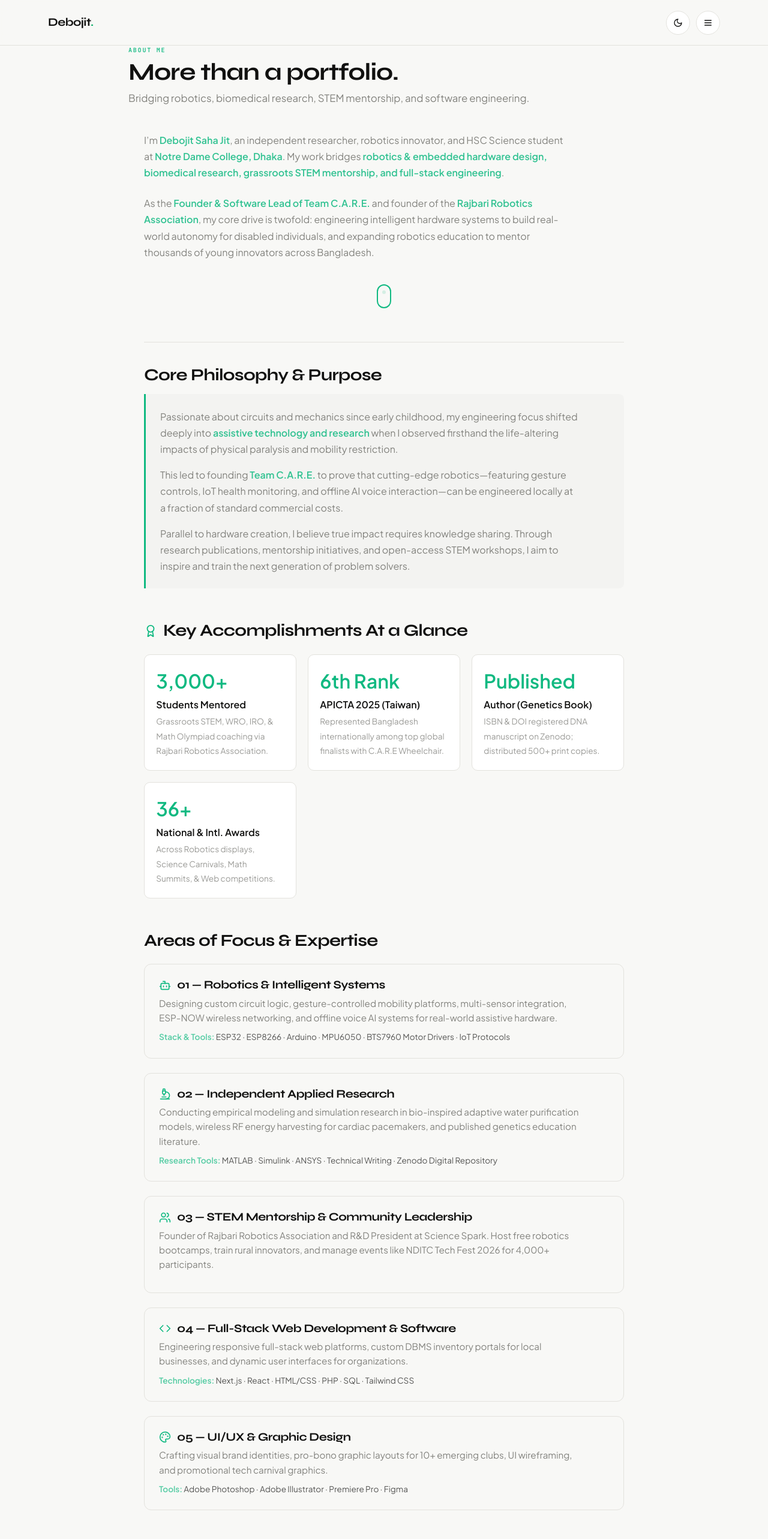
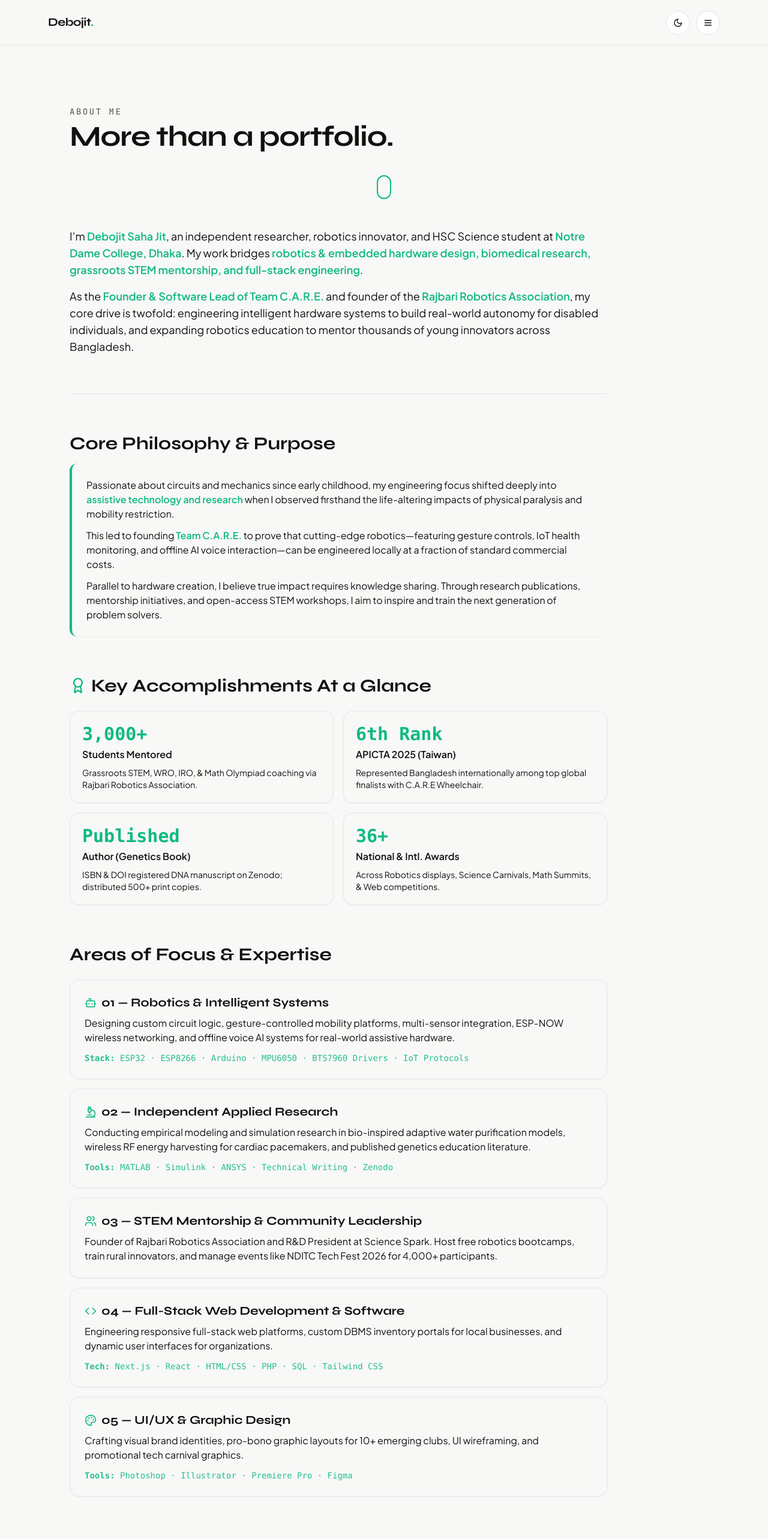
Before and after one commit to debojitsahajit09/my-portfolio, a Next.js app in the folder extracted/: page /about/bio in a window 1280 px wide. Shown: the top 2566 px of the page at 60% size. Built offline with nearby package versions, Linux system fonts and the light colour scheme.

Commit message:
Update page.tsx

```diff
--- a/extracted/app/about/bio/page.tsx
+++ b/extracted/app/about/bio/page.tsx
@@ -10,233 +10,199 @@ import {
 
 export default function BioPage() {
   return (
-    <main className="section" style={{ width: "100%", padding: "0 1.5rem" }}>
+    <main className="section min-h-screen py-10 px-4 md:px-8 max-w-6xl mx-auto">
+      <div className="wrap">
 
-      {/* ----------------- GLOBAL STYLES & ANIMATIONS ----------------- */}
-      <style>{`
-        @keyframes scrollDotFade {
+        {/* Header Section Matching Experience Page */}
+        <div className="mb-8">
+          <div className="eyebrow text-xs md:text-sm font-semibold tracking-widest uppercase mb-2 text-emerald-500">
+            ABOUT ME
+          </div>
+          <h1 className="title text-3xl md:text-5xl font-bold tracking-tight">
+            More than a portfolio.
+          </h1>
+        </div>
+
+        {/* Custom Mouse Scroll Animation */}
+        <div className="flex items-center justify-center my-10">
+          <div className="w-6 h-10 border-2 border-emerald-500 rounded-full flex justify-center p-1 relative">
+            <div className="w-1.5 h-2.5 bg-emerald-500 rounded-full animate-[fadeUp_1.5s_infinite]" />
+          </div>
+        </div>
+
+        {/* Tailwind Custom Keyframes Style for Bottom-to-Top Fade Animation */}
+        <style jsx>{`
+          @keyframes fadeUp {
             0% {
-            transform: translateY(10px);
+              opacity: 0;
+              transform: translateY(12px);
+            }
+            50% {
               opacity: 1;
             }
             100% {
-            transform: translateY(-10px);
               opacity: 0;
+              transform: translateY(0px);
             }
-        }
-        .scroll-dot-anim {
-          animation: scrollDotFade 1.6s infinite ease-in-out;
-        }
-        .green-bold strong, strong {
-          color: #10b981;
-          font-weight: 700;
           }
         `}</style>
 
-      {/* ----------------- SECTION 1: HERO / HEADER (WITH A BIT OF LEFT MARGIN) ----------------- */}
-      <div style={{
-        maxWidth: "900px",
-        margin: "0 auto 2.5rem auto",
-        paddingLeft: "1.5rem",
-        textAlign: "left"
-      }}>
-        <div className="eyebrow" style={{ color: "#10b981", fontWeight: "600" }}>
-          ABOUT ME
-        </div>
+        {/* Main Content Area */}
+        <div className="space-y-16 mt-12 max-w-4xl">
 
-        <h1 className="title" style={{ fontSize: "2.5rem", marginBottom: "0.5rem" }}>
-          More than a portfolio.
-        </h1>
+          {/* Intro Paragraphs */}
+          <div className="space-y-4 text-muted-foreground text-base md:text-lg leading-relaxed">
+            <p>
+              I’m <strong className="text-emerald-500 font-semibold">Debojit Saha Jit</strong>, an independent researcher, robotics innovator, and HSC Science student at <strong className="text-emerald-500 font-semibold">Notre Dame College, Dhaka</strong>. My work bridges <strong className="text-emerald-500 font-semibold">robotics & embedded hardware design, biomedical research, grassroots STEM mentorship, and full-stack engineering</strong>.
+            </p>
 
-        <p className="text" style={{ fontSize: "1.05rem", opacity: 0.85, marginBottom: "2rem" }}>
-          Bridging robotics, biomedical research, STEM mentorship, and software engineering.
+            <p>
+              As the <strong className="text-emerald-500 font-semibold">Founder & Software Lead of Team C.A.R.E.</strong> and founder of the <strong className="text-emerald-500 font-semibold">Rajbari Robotics Association</strong>, my core drive is twofold: engineering intelligent hardware systems to build real-world autonomy for disabled individuals, and expanding robotics education to mentor thousands of young innovators across Bangladesh.
             </p>
           </div>
 
-      {/* ----------------- REST OF THE CONTENT (CENTERED CONTAINER + LEFT ALIGNED TEXT) ----------------- */}
-      <div style={{
-        maxWidth: "800px",
-        margin: "0 auto",
-        textAlign: "left"
-      }}>
+          <hr className="border-border my-8" />
 
-        {/* ----------------- INTRO PARAGRAPHS ----------------- */}
-        <div className="green-bold" style={{ marginBottom: "2.5rem" }}>
-          <p className="text" style={{ fontSize: "1rem", opacity: 0.85, lineHeight: 1.7, marginBottom: "1.5rem" }}>
-            I’m <strong>Debojit Saha Jit</strong>, an independent researcher, robotics innovator, and HSC Science student at <strong>Notre Dame College, Dhaka</strong>. My work bridges <strong>robotics & embedded hardware design, biomedical research, grassroots STEM mentorship, and full-stack engineering</strong>.
-          </p>
-
-          <p className="text" style={{ fontSize: "1rem", opacity: 0.85, lineHeight: 1.7 }}>
-            As the <strong>Founder & Software Lead of Team C.A.R.E.</strong> and founder of the <strong>Rajbari Robotics Association</strong>, my core drive is twofold: engineering intelligent hardware systems to build real-world autonomy for disabled individuals, and expanding robotics education to mentor thousands of young innovators across Bangladesh.
-          </p>
-        </div>
-
-        {/* ----------------- SCROLL ANIMATION ICON (CENTERED IN BODY) ----------------- */}
-        <div style={{ display: "flex", justifyContent: "center", margin: "2.5rem 0 3.5rem 0" }}>
-          <div style={{
-            width: "24px",
-            height: "40px",
-            borderRadius: "20px",
-            border: "2px solid #10b981",
-            display: "flex",
-            justifyContent: "center",
-            alignItems: "center",
-            position: "relative"
-          }}>
-            <div className="scroll-dot-anim" style={{
-              width: "6px",
-              height: "6px",
-              borderRadius: "50%",
-              background: "#10b981"
-            }} />
-          </div>
-        </div>
-
-        <hr style={{ border: "none", borderTop: "1px solid var(--line, #e5e7eb)", margin: "2.5rem 0" }} />
-
-        {/* ----------------- SECTION 2: CORE PHILOSOPHY & PURPOSE ----------------- */}
-        <div style={{ marginBottom: "3.5rem" }}>
-          <h2 className="title" style={{ fontSize: "1.75rem", marginBottom: "1rem" }}>
+          {/* Section: Core Philosophy & Purpose */}
+          <section className="space-y-4">
+            <h2 className="text-2xl md:text-3xl font-bold">
               Core Philosophy & Purpose
             </h2>
 
-          <div className="green-bold" style={{
-            padding: "1.5rem",
-            borderLeft: "3px solid #10b981",
-            background: "var(--card-bg, rgba(0,0,0,0.02))",
-            borderRadius: "0 8px 8px 0"
-          }}>
-            <p className="text" style={{ fontSize: "1rem", opacity: 0.85, lineHeight: 1.7, marginBottom: "1rem" }}>
-              Passionate about circuits and mechanics since early childhood, my engineering focus shifted deeply into <strong>assistive technology and research</strong> when I observed firsthand the life-altering impacts of physical paralysis and mobility restriction.
+            <div className="p-5 md:p-6 rounded-xl bg-card border-l-4 border-emerald-500 text-card-foreground text-sm md:text-base leading-relaxed space-y-3 shadow-sm">
+              <p>
+                Passionate about circuits and mechanics since early childhood, my engineering focus shifted deeply into <strong className="text-emerald-500 font-semibold">assistive technology and research</strong> when I observed firsthand the life-altering impacts of physical paralysis and mobility restriction.
               </p>
-            <p className="text" style={{ fontSize: "1rem", opacity: 0.85, lineHeight: 1.7, marginBottom: "1rem" }}>
-              This led to founding <strong>Team C.A.R.E.</strong> to prove that cutting-edge robotics—featuring gesture controls, IoT health monitoring, and offline AI voice interaction—can be engineered locally at a fraction of standard commercial costs.
+              <p>
+                This led to founding <strong className="text-emerald-500 font-semibold">Team C.A.R.E.</strong> to prove that cutting-edge robotics—featuring gesture controls, IoT health monitoring, and offline AI voice interaction—can be engineered locally at a fraction of standard commercial costs.
               </p>
-            <p className="text" style={{ fontSize: "1rem", opacity: 0.85, lineHeight: 1.7, margin: 0 }}>
+              <p>
                 Parallel to hardware creation, I believe true impact requires knowledge sharing. Through research publications, mentorship initiatives, and open-access STEM workshops, I aim to inspire and train the next generation of problem solvers.
               </p>
             </div>
-        </div>
+          </section>
 
-        {/* ----------------- SECTION 3: CORE CAREER HIGHLIGHTS ----------------- */}
-        <div style={{ marginBottom: "3.5rem" }}>
-          <h2 className="title" style={{ fontSize: "1.75rem", marginBottom: "1.5rem", display: "flex", alignItems: "center", gap: "10px" }}>
-            <Award size={22} style={{ color: "#10b981" }} /> Key Accomplishments At a Glance
+          {/* Section: Key Accomplishments */}
+          <section className="space-y-6">
+            <h2 className="text-2xl md:text-3xl font-bold flex items-center gap-2">
+              <Award className="text-emerald-500" size={28} /> Key Accomplishments At a Glance
             </h2>
 
-          <div style={{ display: "grid", gridTemplateColumns: "repeat(auto-fit, minmax(220px, 1fr))", gap: "1.2rem" }}>
+            <div className="grid grid-cols-1 sm:grid-cols-2 gap-4">
 
-            <div style={{ padding: "1.2rem", border: "1px solid var(--line, #e5e7eb)", borderRadius: "10px", background: "var(--card, transparent)" }}>
-              <div style={{ fontSize: "2rem", fontWeight: 800, color: "#10b981" }}>3,000+</div>
-              <div style={{ fontWeight: 600, margin: "4px 0" }}>Students Mentored</div>
-              <p className="text" style={{ fontSize: "0.85rem", opacity: 0.7, margin: 0 }}>
+              <div className="p-5 rounded-2xl border bg-card text-card-foreground shadow-sm">
+                <div className="text-3xl font-extrabold text-emerald-500 font-mono">3,000+</div>
+                <div className="font-semibold text-base mt-1 mb-2">Students Mentored</div>
+                <p className="text-muted-foreground text-xs md:text-sm">
                   Grassroots STEM, WRO, IRO, & Math Olympiad coaching via Rajbari Robotics Association.
                 </p>
               </div>
 
-            <div style={{ padding: "1.2rem", border: "1px solid var(--line, #e5e7eb)", borderRadius: "10px", background: "var(--card, transparent)" }}>
-              <div style={{ fontSize: "2rem", fontWeight: 800, color: "#10b981" }}>6th Rank</div>
-              <div style={{ fontWeight: 600, margin: "4px 0" }}>APICTA 2025 (Taiwan)</div>
-              <p className="text" style={{ fontSize: "0.85rem", opacity: 0.7, margin: 0 }}>
+              <div className="p-5 rounded-2xl border bg-card text-card-foreground shadow-sm">
+                <div className="text-3xl font-extrabold text-emerald-500 font-mono">6th Rank</div>
+                <div className="font-semibold text-base mt-1 mb-2">APICTA 2025 (Taiwan)</div>
+                <p className="text-muted-foreground text-xs md:text-sm">
                   Represented Bangladesh internationally among top global finalists with C.A.R.E Wheelchair.
                 </p>
               </div>
 
-            <div style={{ padding: "1.2rem", border: "1px solid var(--line, #e5e7eb)", borderRadius: "10px", background: "var(--card, transparent)" }}>
-              <div style={{ fontSize: "2rem", fontWeight: 800, color: "#10b981" }}>Published</div>
-              <div style={{ fontWeight: 600, margin: "4px 0" }}>Author (Genetics Book)</div>
-              <p className="text" style={{ fontSize: "0.85rem", opacity: 0.7, margin: 0 }}>
+              <div className="p-5 rounded-2xl border bg-card text-card-foreground shadow-sm">
+                <div className="text-3xl font-extrabold text-emerald-500 font-mono">Published</div>
+                <div className="font-semibold text-base mt-1 mb-2">Author (Genetics Book)</div>
+                <p className="text-muted-foreground text-xs md:text-sm">
                   ISBN & DOI registered DNA manuscript on Zenodo; distributed 500+ print copies.
                 </p>
               </div>
 
-            <div style={{ padding: "1.2rem", border: "1px solid var(--line, #e5e7eb)", borderRadius: "10px", background: "var(--card, transparent)" }}>
-              <div style={{ fontSize: "2rem", fontWeight: 800, color: "#10b981" }}>36+</div>
-              <div style={{ fontWeight: 600, margin: "4px 0" }}>National & Intl. Awards</div>
-              <p className="text" style={{ fontSize: "0.85rem", opacity: 0.7, margin: 0 }}>
+              <div className="p-5 rounded-2xl border bg-card text-card-foreground shadow-sm">
+                <div className="text-3xl font-extrabold text-emerald-500 font-mono">36+</div>
+                <div className="font-semibold text-base mt-1 mb-2">National & Intl. Awards</div>
+                <p className="text-muted-foreground text-xs md:text-sm">
                   Across Robotics displays, Science Carnivals, Math Summits, & Web competitions.
                 </p>
               </div>
 
             </div>
-        </div>
+          </section>
 
-        {/* ----------------- SECTION 4: AREAS OF FOCUS ----------------- */}
-        <div style={{ marginBottom: "3.5rem" }}>
-          <h2 className="title" style={{ fontSize: "1.75rem", marginBottom: "1.5rem" }}>
+          {/* Section: Areas of Focus */}
+          <section className="space-y-6">
+            <h2 className="text-2xl md:text-3xl font-bold">
               Areas of Focus & Expertise
             </h2>
 
-          <div className="green-bold" style={{ display: "flex", flexDirection: "column", gap: "1.5rem" }}>
+            <div className="space-y-4">
 
-            {/* 01: Robotics & Hardware */}
-            <div style={{ padding: "1.5rem", border: "1px solid var(--line, #e5e7eb)", borderRadius: "12px" }}>
-              <div style={{ display: "flex", alignItems: "center", gap: "10px", marginBottom: "0.5rem" }}>
-                <Bot style={{ color: "#10b981" }} size={20} />
-                <h3 className="title" style={{ fontSize: "1.2rem", margin: 0 }}>01 — Robotics & Intelligent Systems</h3>
+              {/* 01: Robotics */}
+              <div className="p-5 md:p-6 rounded-2xl border bg-card text-card-foreground shadow-sm space-y-2">
+                <div className="flex items-center gap-2">
+                  <Bot className="text-emerald-500" size={20} />
+                  <h3 className="font-bold text-lg md:text-xl">01 — Robotics & Intelligent Systems</h3>
                 </div>
-              <p className="text" style={{ fontSize: "0.95rem", opacity: 0.85, lineHeight: 1.6, margin: "0 0 10px 0" }}>
+                <p className="text-muted-foreground text-sm md:text-base leading-relaxed">
                   Designing custom circuit logic, gesture-controlled mobility platforms, multi-sensor integration, ESP-NOW wireless networking, and offline voice AI systems for real-world assistive hardware.
                 </p>
-              <div style={{ fontSize: "0.85rem", opacity: 0.7 }}>
-                <strong>Stack & Tools:</strong> ESP32 · ESP8266 · Arduino · MPU6050 · BTS7960 Motor Drivers · IoT Protocols
+                <div className="text-xs md:text-sm text-emerald-500/90 font-mono pt-1">
+                  <strong>Stack:</strong> ESP32 · ESP8266 · Arduino · MPU6050 · BTS7960 Drivers · IoT Protocols
                 </div>
               </div>
 
-            {/* 02: Independent Applied Research */}
-            <div style={{ padding: "1.5rem", border: "1px solid var(--line, #e5e7eb)", borderRadius: "12px" }}>
-              <div style={{ display: "flex", alignItems: "center", gap: "10px", marginBottom: "0.5rem" }}>
-                <Microscope style={{ color: "#10b981" }} size={20} />
-                <h3 className="title" style={{ fontSize: "1.2rem", margin: 0 }}>02 — Independent Applied Research</h3>
+              {/* 02: Applied Research */}
+              <div className="p-5 md:p-6 rounded-2xl border bg-card text-card-foreground shadow-sm space-y-2">
+                <div className="flex items-center gap-2">
+                  <Microscope className="text-emerald-500" size={20} />
+                  <h3 className="font-bold text-lg md:text-xl">02 — Independent Applied Research</h3>
                 </div>
-              <p className="text" style={{ fontSize: "0.95rem", opacity: 0.85, lineHeight: 1.6, margin: "0 0 10px 0" }}>
+                <p className="text-muted-foreground text-sm md:text-base leading-relaxed">
                   Conducting empirical modeling and simulation research in bio-inspired adaptive water purification models, wireless RF energy harvesting for cardiac pacemakers, and published genetics education literature.
                 </p>
-              <div style={{ fontSize: "0.85rem", opacity: 0.7 }}>
-                <strong>Research Tools:</strong> MATLAB · Simulink · ANSYS · Technical Writing · Zenodo Digital Repository
+                <div className="text-xs md:text-sm text-emerald-500/90 font-mono pt-1">
+                  <strong>Tools:</strong> MATLAB · Simulink · ANSYS · Technical Writing · Zenodo
                 </div>
               </div>
 
-            {/* 03: Mentorship & Leadership */}
-            <div style={{ padding: "1.5rem", border: "1px solid var(--line, #e5e7eb)", borderRadius: "12px" }}>
-              <div style={{ display: "flex", alignItems: "center", gap: "10px", marginBottom: "0.5rem" }}>
-                <Users style={{ color: "#10b981" }} size={20} />
-                <h3 className="title" style={{ fontSize: "1.2rem", margin: 0 }}>03 — STEM Mentorship & Community Leadership</h3>
+              {/* 03: Mentorship */}
+              <div className="p-5 md:p-6 rounded-2xl border bg-card text-card-foreground shadow-sm space-y-2">
+                <div className="flex items-center gap-2">
+                  <Users className="text-emerald-500" size={20} />
+                  <h3 className="font-bold text-lg md:text-xl">03 — STEM Mentorship & Community Leadership</h3>
                 </div>
-              <p className="text" style={{ fontSize: "0.95rem", opacity: 0.85, lineHeight: 1.6, margin: "0 0 10px 0" }}>
+                <p className="text-muted-foreground text-sm md:text-base leading-relaxed">
                   Founder of Rajbari Robotics Association and R&D President at Science Spark. Host free robotics bootcamps, train rural innovators, and manage events like NDITC Tech Fest 2026 for 4,000+ participants.
                 </p>
               </div>
 
-            {/* 04: Full-Stack Web Development */}
-            <div style={{ padding: "1.5rem", border: "1px solid var(--line, #e5e7eb)", borderRadius: "12px" }}>
-              <div style={{ display: "flex", alignItems: "center", gap: "10px", marginBottom: "0.5rem" }}>
-                <Code style={{ color: "#10b981" }} size={20} />
-                <h3 className="title" style={{ fontSize: "1.2rem", margin: 0 }}>04 — Full-Stack Web Development & Software</h3>
+              {/* 04: Full-Stack Web */}
+              <div className="p-5 md:p-6 rounded-2xl border bg-card text-card-foreground shadow-sm space-y-2">
+                <div className="flex items-center gap-2">
+                  <Code className="text-emerald-500" size={20} />
+                  <h3 className="font-bold text-lg md:text-xl">04 — Full-Stack Web Development & Software</h3>
                 </div>
-              <p className="text" style={{ fontSize: "0.95rem", opacity: 0.85, lineHeight: 1.6, margin: "0 0 10px 0" }}>
+                <p className="text-muted-foreground text-sm md:text-base leading-relaxed">
                   Engineering responsive full-stack web platforms, custom DBMS inventory portals for local businesses, and dynamic user interfaces for organizations.
                 </p>
-              <div style={{ fontSize: "0.85rem", opacity: 0.7 }}>
-                <strong>Technologies:</strong> Next.js · React · HTML/CSS · PHP · SQL · Tailwind CSS
+                <div className="text-xs md:text-sm text-emerald-500/90 font-mono pt-1">
+                  <strong>Tech:</strong> Next.js · React · HTML/CSS · PHP · SQL · Tailwind CSS
                 </div>
               </div>
 
-            {/* 05: UI/UX & Graphic Design */}
-            <div style={{ padding: "1.5rem", border: "1px solid var(--line, #e5e7eb)", borderRadius: "12px" }}>
-              <div style={{ display: "flex", alignItems: "center", gap: "10px", marginBottom: "0.5rem" }}>
-                <Palette style={{ color: "#10b981" }} size={20} />
-                <h3 className="title" style={{ fontSize: "1.2rem", margin: 0 }}>05 — UI/UX & Graphic Design</h3>
+              {/* 05: UI/UX & Design */}
+              <div className="p-5 md:p-6 rounded-2xl border bg-card text-card-foreground shadow-sm space-y-2">
+                <div className="flex items-center gap-2">
+                  <Palette className="text-emerald-500" size={20} />
+                  <h3 className="font-bold text-lg md:text-xl">05 — UI/UX & Graphic Design</h3>
                 </div>
-              <p className="text" style={{ fontSize: "0.95rem", opacity: 0.85, lineHeight: 1.6, margin: "0 0 10px 0" }}>
+                <p className="text-muted-foreground text-sm md:text-base leading-relaxed">
                   Crafting visual brand identities, pro-bono graphic layouts for 10+ emerging clubs, UI wireframing, and promotional tech carnival graphics.
                 </p>
-              <div style={{ fontSize: "0.85rem", opacity: 0.7 }}>
-                <strong>Tools:</strong> Adobe Photoshop · Adobe Illustrator · Premiere Pro · Figma
+                <div className="text-xs md:text-sm text-emerald-500/90 font-mono pt-1">
+                  <strong>Tools:</strong> Photoshop · Illustrator · Premiere Pro · Figma
                 </div>
               </div>
 
             </div>
+          </section>
+
         </div>
 
       </div>
```
Lines whose indentation alone changed are shown as unchanged.
